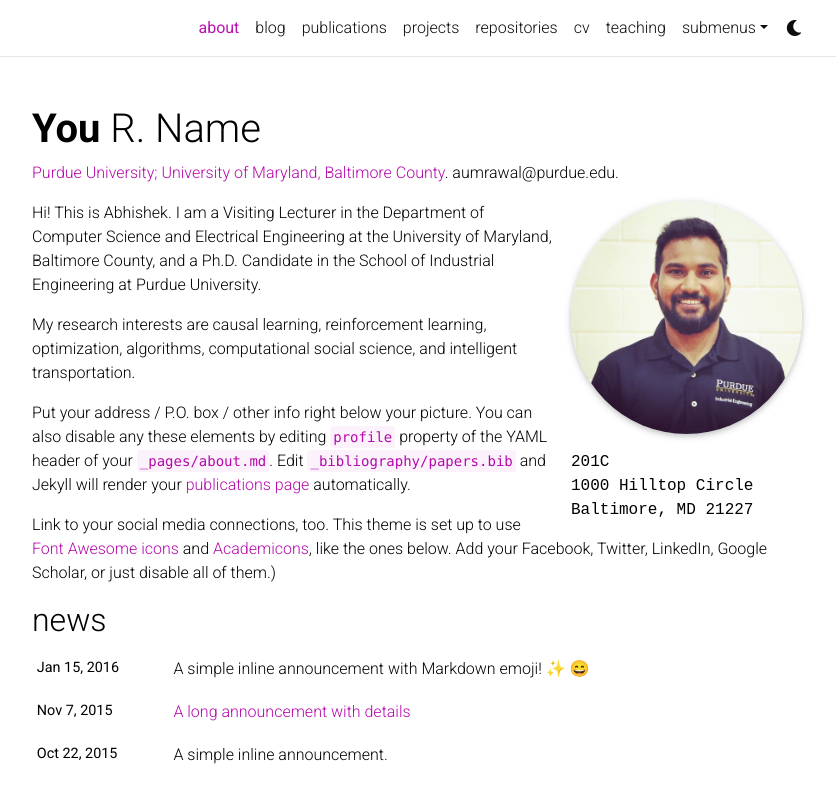
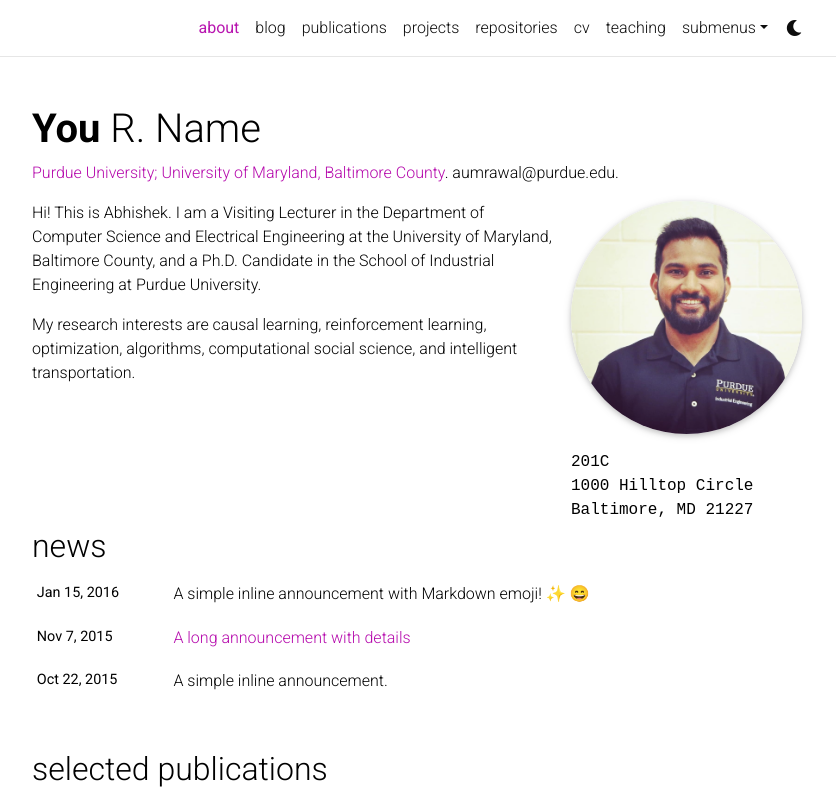
Before and after one commit to abhishekumrawal/old-website, a Jekyll site: the page built from _pages/about.md, in a window 1280 px wide and 1165 px high, cut to the strip 0-801 px from the top of the window. Shown: the whole strip, without its empty margins (223-1059 px from the left). Built offline with Jekyll 4.4.1, drawn with Linux system fonts in a browser that asks for light colours; full-size pictures stand in for the smaller copies a plugin makes; emoji names are drawn with the system emoji font; comment, search, counter and statistics services are not loaded; a style sheet for code colours, icons or effects is not loaded.

Commit message:
Update about.md

```diff
--- a/_pages/about.md
+++ b/_pages/about.md
@@ -22,8 +22,8 @@
 
 My research interests are causal learning, reinforcement learning, optimization, algorithms, computational social science, and intelligent transportation.
 
-[//]: <> (Write your biography here. Tell the world about yourself. Link to your favorite [subreddit](http://reddit.com). You can put a picture in, too. The code is already in, just name your picture `prof_pic.jpg` and put it in the `img/` folder.
+[//]: <> Write your biography here. Tell the world about yourself. Link to your favorite [subreddit](http://reddit.com). You can put a picture in, too. The code is already in, just name your picture `prof_pic.jpg` and put it in the `img/` folder.
 
-Put your address / P.O. box / other info right below your picture. You can also disable any these elements by editing `profile` property of the YAML header of your `_pages/about.md`. Edit `_bibliography/papers.bib` and Jekyll will render your [publications page](/al-folio/publications/) automatically.
+[//]: <> Put your address / P.O. box / other info right below your picture. You can also disable any these elements by editing `profile` property of the YAML header of your `_pages/about.md`. Edit `_bibliography/papers.bib` and Jekyll will render your [publications page](/al-folio/publications/) automatically.
 
-Link to your social media connections, too. This theme is set up to use [Font Awesome icons](http://fortawesome.github.io/Font-Awesome/) and [Academicons](https://jpswalsh.github.io/academicons/), like the ones below. Add your Facebook, Twitter, LinkedIn, Google Scholar, or just disable all of them.)
+[//]: <> Link to your social media connections, too. This theme is set up to use [Font Awesome icons](http://fortawesome.github.io/Font-Awesome/) and [Academicons](https://jpswalsh.github.io/academicons/), like the ones below. Add your Facebook, Twitter, LinkedIn, Google Scholar, or just disable all of them.
```
